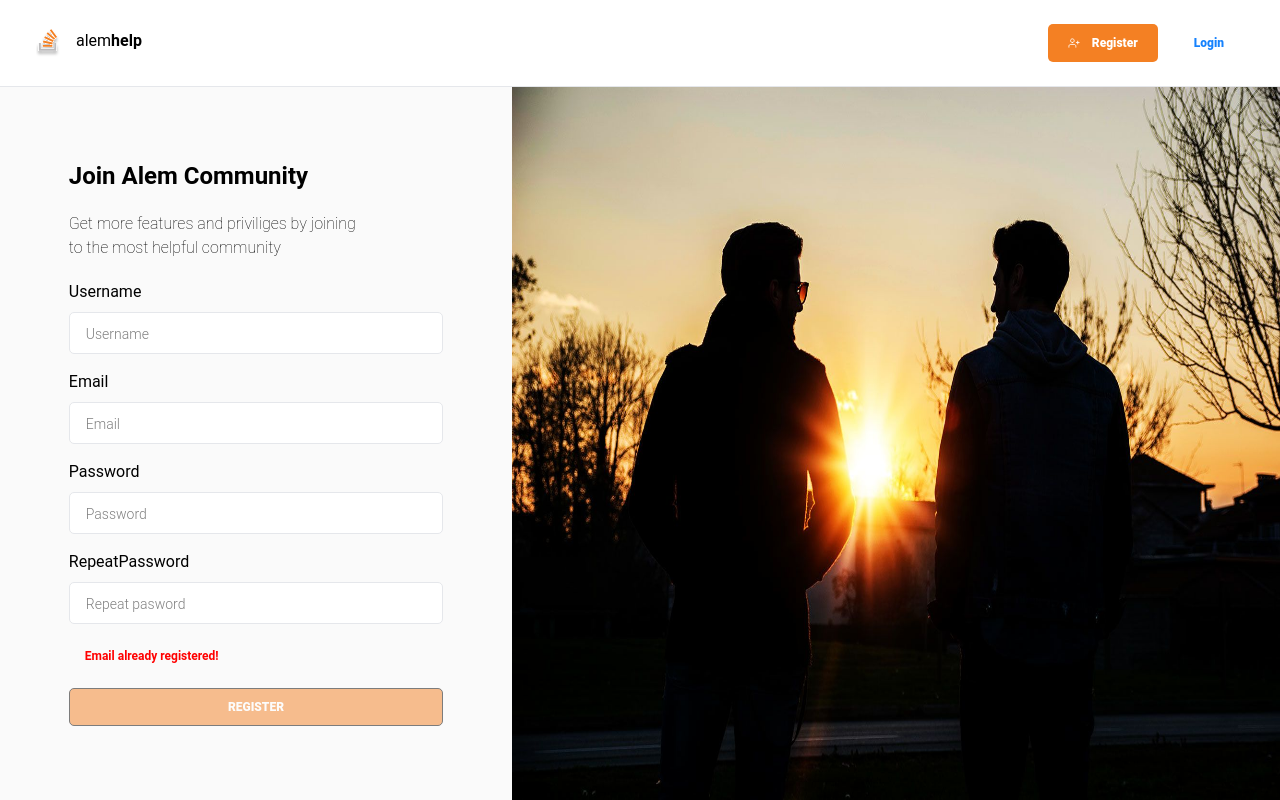
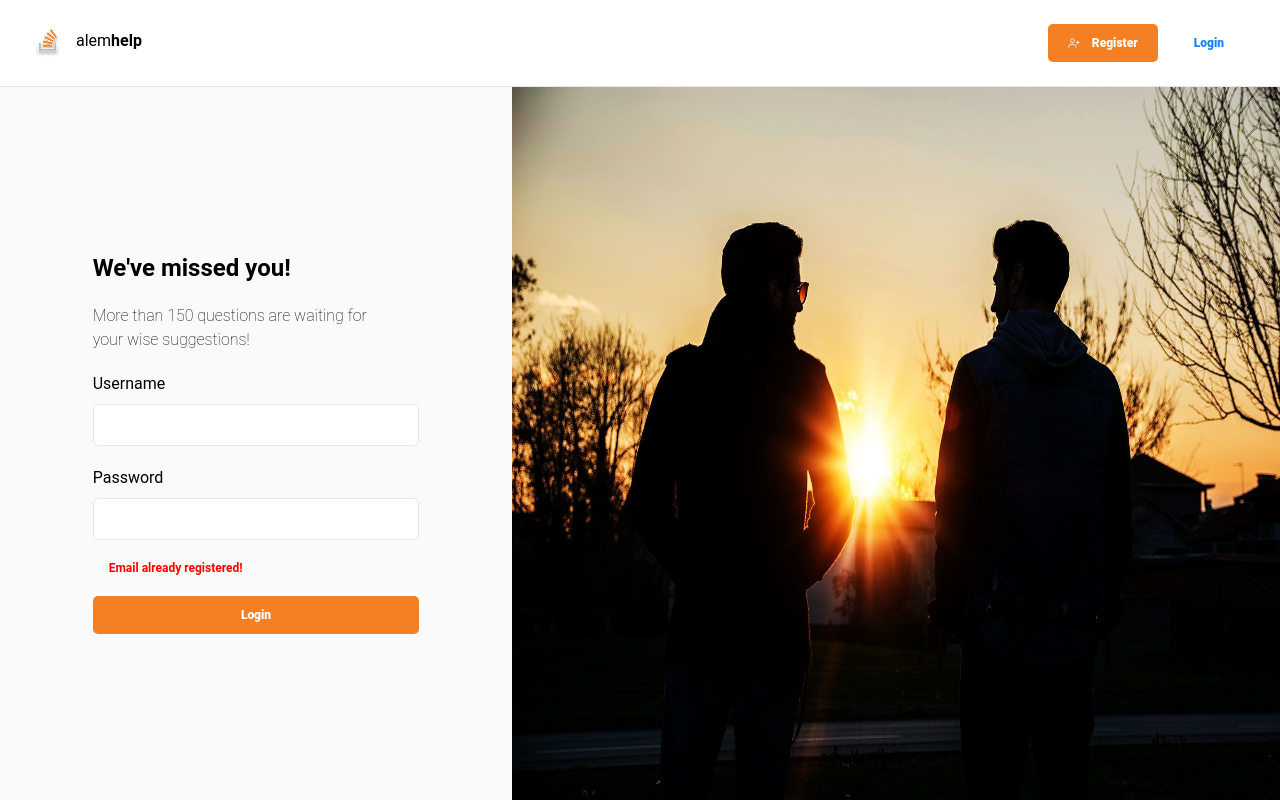
Before and after one commit to umbrellaDuck/forum-site, a Next.js app: page /signup in a window 1280 px wide. Built offline with nearby package versions, Linux system fonts and the light colour scheme.

Commit message:
Revert "Revert "Revert "Revert "add login page and modified css in signup page""""
This reverts commit 186ae9cb72fd2ca0bce414756dfef2e572ea7ae8.

```diff
--- a/src/pages/signup.tsx
+++ b/src/pages/signup.tsx
@@ -1,17 +1,17 @@
 import AppLayout from '@/components/AppLayout/AppLayout';
 import Image from 'next/image';
 import friends from '../../public/friend.jpg';
-import LoginForm from '@/components/SignupForm/SignupForm';
+import LoginForm from '@/components/LoginForm/LoginForm';
 
 const SignUp = () => {
   return (
     <>
       <AppLayout>
-        <div className='grid grid-cols-5 min-h-full bg-bgGray'>
-          <div className='col-span-2  flex items-center px-16 mx-auto'>
+        <div className='grid grid-cols-5 min-h-full'>
+          <div className='col-span-2 bg-bgGray flex items-center justify-center'>
             <LoginForm />
           </div>
-          <div className='col-span-3'>
+          <div className='col-span-3 '>
             <Image alt='frinds' src={friends} className='h-full' />
           </div>
         </div>
```
